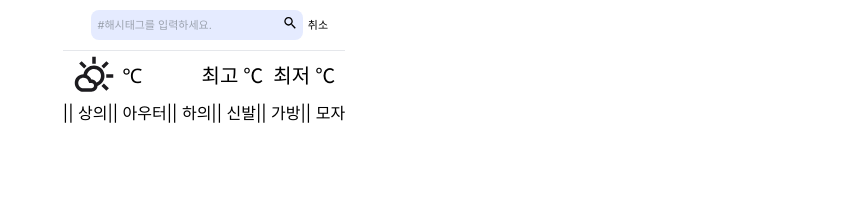
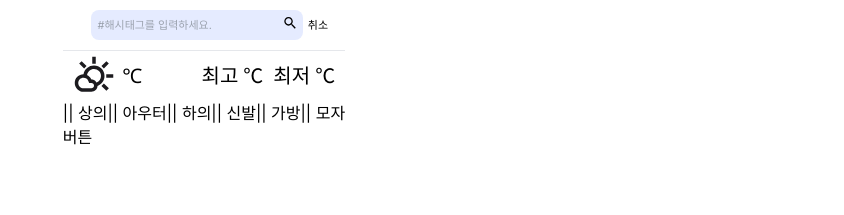
Before and after one commit to kdt-8-4/weatherfit-frontend, a Next.js app: page /feed in a window 1280 px wide. Shown: the top 215 px of the page, without its empty margins (436-1280 px from the left). Built offline with nearby package versions, Linux system fonts and the light colour scheme; no server answers; a web font is replaced by a local one.

Commit message:
서버 연결 테스트

```diff
--- a/src/component/FeedContents.tsx
+++ b/src/component/FeedContents.tsx
@@ -3,19 +3,33 @@ import { useEffect } from "react";
 
 
 export default function FeedContenets(){
-    useEffect(()=>{
-        const feeddata = async() => {
+    // useEffect(()=>{
+    //     const feeddata = async() => {
+    //         const req = axios({
+    //             method: "GET",
+    //             url: "https://www.jerneithe.site/comment/comments?boardId=1",
+    //         });
+
+    //         console.log("받아온 피드 데이터", req);
+    //     }
+    //     feeddata();
+    // }, []);
+
+    const btn = () => {
+
             const req = axios({
                 method: "GET",
                 url: "https://www.jerneithe.site/comment/comments?boardId=1",
             });
 
             console.log("받아온 피드 데이터", req);
-        }
-        feeddata();
-    }, []);
+
+            console.log(req);
+
+
+    }
 
     return(<>
-
+        <button onClick={btn}>버튼</button>
     </>)
 }
```
